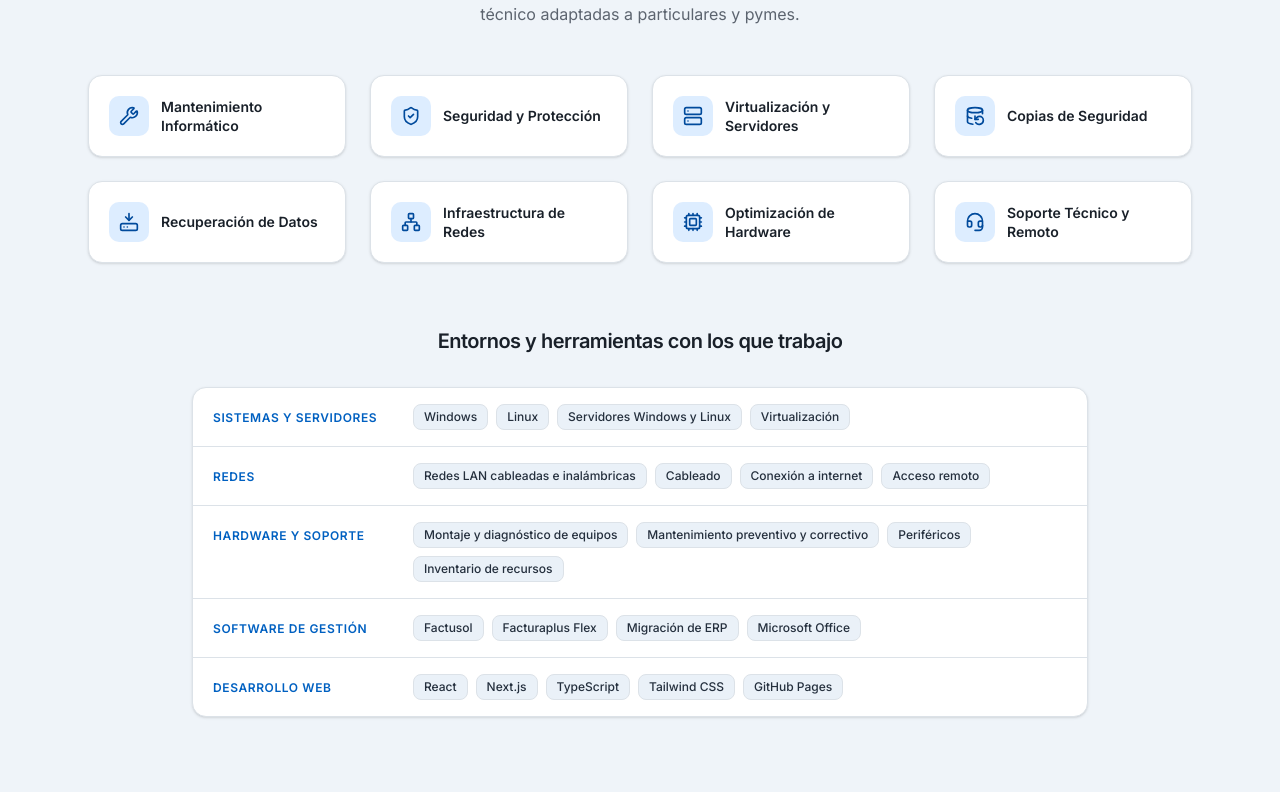
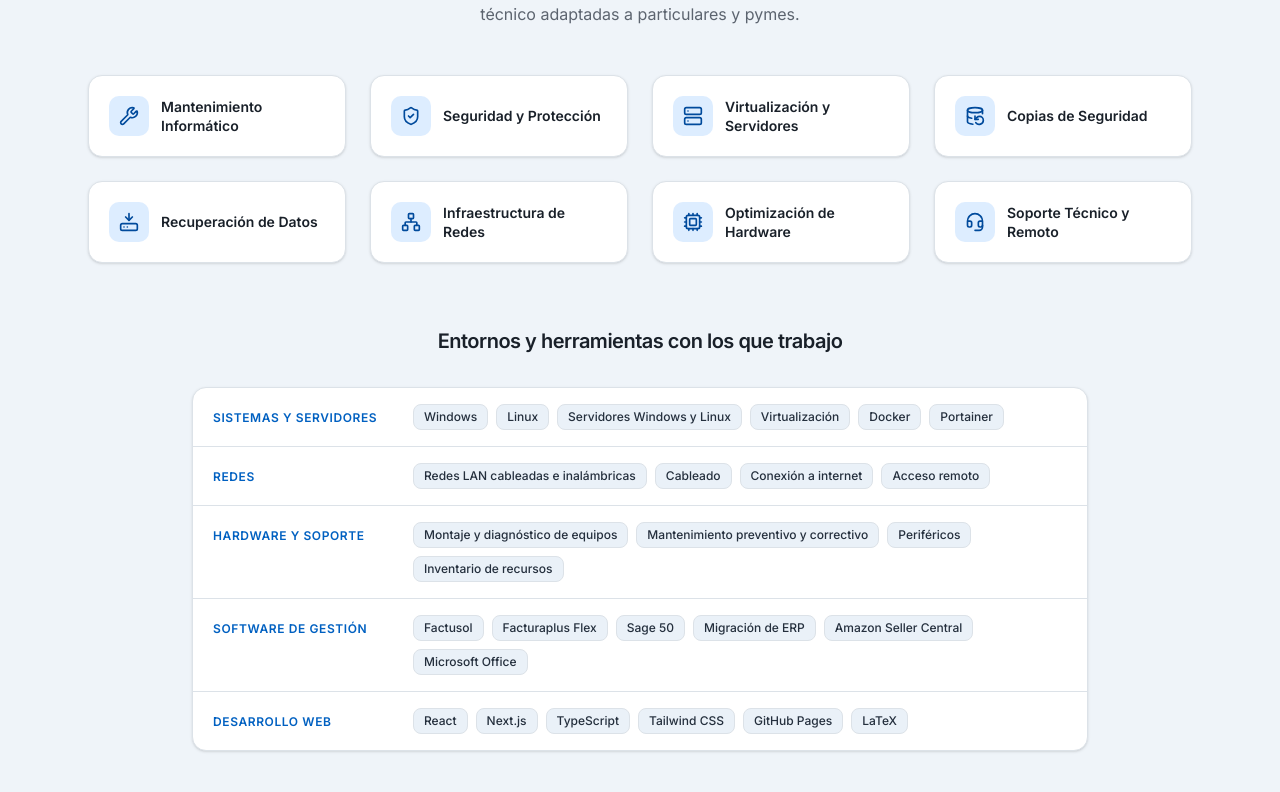
Before and after one commit to Redwan-Alexandru-Teodor/redwan-alexandru-teodor.github.io, a Next.js app: page / in a window 1280 px wide. Shown: the part 1816-2608 px from the top of the page. Built offline with nearby package versions, Linux system fonts and the light colour scheme.

Commit message:
Update servicios.ts

```diff
--- a/data/servicios.ts
+++ b/data/servicios.ts
@@ -75,9 +75,9 @@ export default servicios
 
 /** Entornos y herramientas, tomados del CV (formación, prácticas y experiencia en empresa). */
 export const tecnologias: { area: string; items: string[] }[] = [
-  { area: 'Sistemas y servidores', items: ['Windows', 'Linux', 'Servidores Windows y Linux', 'Virtualización'] },
+  { area: 'Sistemas y servidores', items: ['Windows', 'Linux', 'Servidores Windows y Linux', 'Virtualización', 'Docker', 'Portainer'] },
   { area: 'Redes', items: ['Redes LAN cableadas e inalámbricas', 'Cableado', 'Conexión a internet', 'Acceso remoto'] },
   { area: 'Hardware y soporte', items: ['Montaje y diagnóstico de equipos', 'Mantenimiento preventivo y correctivo', 'Periféricos', 'Inventario de recursos'] },
-  { area: 'Software de gestión', items: ['Factusol', 'Facturaplus Flex', 'Migración de ERP', 'Microsoft Office'] },
-  { area: 'Desarrollo web', items: ['React', 'Next.js', 'TypeScript', 'Tailwind CSS', 'GitHub Pages'] },
+  { area: 'Software de gestión', items: ['Factusol', 'Facturaplus Flex', 'Sage 50', 'Migración de ERP', 'Amazon Seller Central', 'Microsoft Office'] },
+  { area: 'Desarrollo web', items: ['React', 'Next.js', 'TypeScript', 'Tailwind CSS', 'GitHub Pages', 'LaTeX'] },
 ]
```
